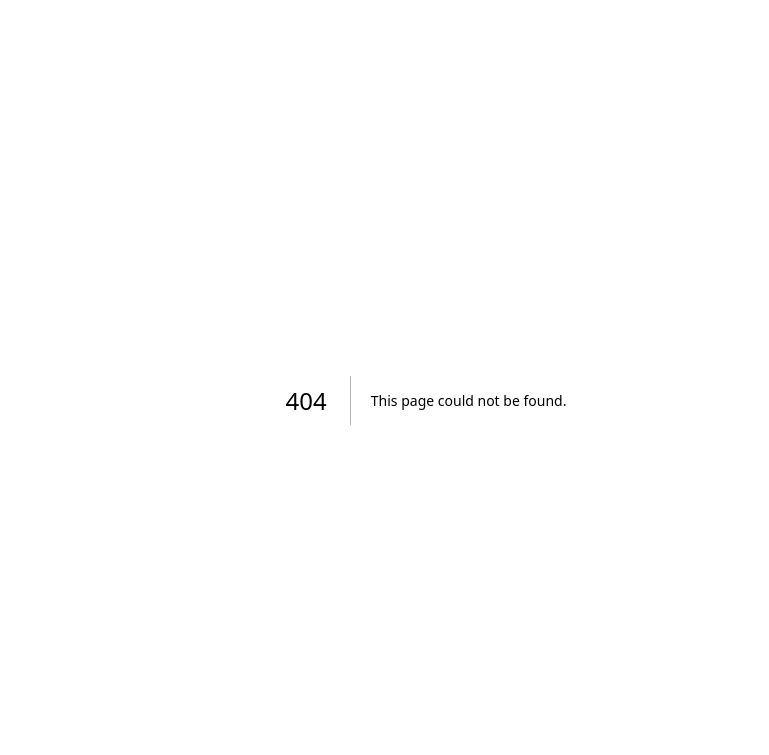
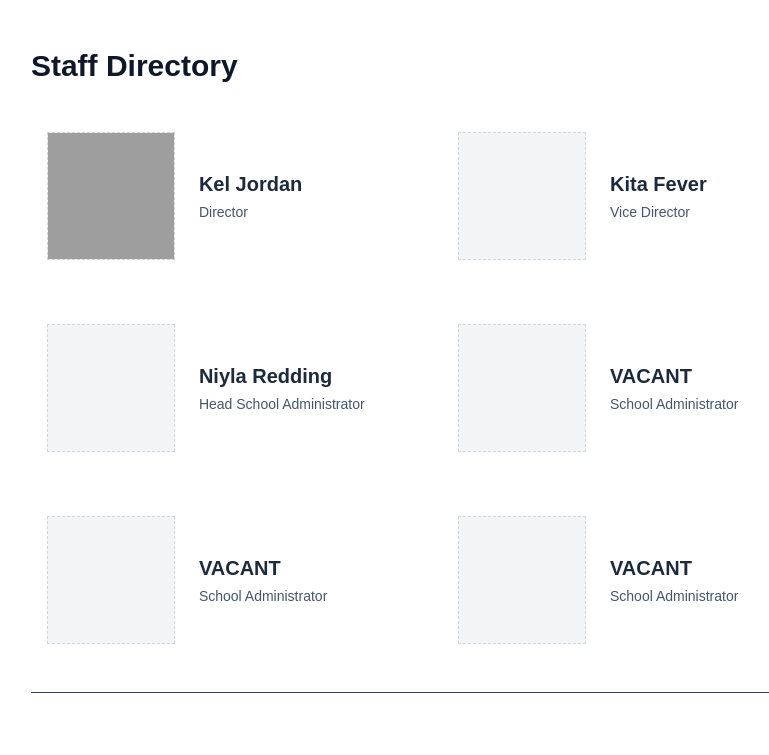
Before and after one commit to GoldenGladesMiddle/golden-glades-portal, a Next.js app: page /staff-directory in a window 1280 px wide. Before the commit this address had no page. Shown: the top 755 px of the page, without its empty margins (214-983 px from the left). Built offline with nearby package versions, Linux system fonts and the light colour scheme; grey boxes are pictures that could not be loaded.

Commit message:
Create Staff Directory page with staff sections

```diff
--- /dev/null
+++ b/app/staff-directory/page.tsx
@@ -0,0 +1,97 @@
+import React from 'react';
+
+interface StaffMember {
+  name: string;
+  role: string;
+  image?: string;
+}
+
+export default function StaffDirectoryPage() {
+  const leadership: StaffMember[] = [
+    { name: 'Kel Jordan', role: 'Director', image: '/avatars/kel.png' },
+    { name: 'Kita Fever', role: 'Vice Director' },
+    { name: 'Niyla Redding', role: 'Head School Administrator' },
+    { name: 'VACANT', role: 'School Administrator' },
+    { name: 'VACANT', role: 'School Administrator' },
+    { name: 'VACANT', role: 'School Administrator' },
+  ];
+
+  const teachers: StaffMember[] = [
+    { name: 'VACANT', role: 'Core Teacher | English' },
+    { name: 'VACANT', role: 'Core Teacher | History' },
+    { name: 'VACANT', role: 'Core Teacher | Science' },
+    { name: 'VACANT', role: 'Elective Teacher | Art' },
+    { name: 'VACANT', role: 'Elective Teacher | Culinary' },
+    { name: 'VACANT', role: 'Elective Teacher | Drama' },
+    { name: 'VACANT', role: 'Elective Teacher | Gym' },
+  ];
+
+  const counselors: StaffMember[] = [
+    { name: 'VACANT', role: 'Guidance Counselor | 5th & 6th' },
+    { name: 'VACANT', role: 'Guidance Counselor | 7th & 8th' },
+    { name: 'VACANT', role: 'Guidance Counselor | SPED' },
+  ];
+
+  const teachingAssistants: StaffMember[] = Array(12).fill({
+    name: 'VACANT',
+    role: 'Teaching Assistant',
+  });
+
+  const nurses: StaffMember[] = Array(4).fill({
+    name: 'VACANT',
+    role: 'Nurse',
+  });
+
+  const officeStaff: StaffMember[] = Array(4).fill({
+    name: 'VACANT',
+    role: 'Office Associate',
+  });
+
+  const securityStaff: StaffMember[] = Array(7).fill({
+    name: 'VACANT',
+    role: 'School Security',
+  });
+
+  const renderSection = (title: string, staffList: StaffMember[]) => (
+    <div className="mb-12">
+      <div className="grid grid-cols-1 md:grid-cols-2 gap-8">
+        {staffList.map((member, index) => (
+          <div key={index} className="flex items-center space-x-6 p-4">
+            <div className="w-32 h-32 bg-gray-100 border border-dashed border-gray-300 flex-shrink-0 flex items-center justify-center overflow-hidden">
+              {member.image ? (
+                <img
+                  src={member.image}
+                  alt={member.name}
+                  className="w-full h-full object-cover"
+                />
+              ) : null}
+            </div>
+            <div>
+              <h3 className="text-xl font-semibold text-slate-800">
+                {member.name}
+              </h3>
+              <p className="text-slate-600 font-medium text-sm mt-1">
+                {member.role}
+              </p>
+            </div>
+          </div>
+        ))}
+      </div>
+      <hr className="my-8 border-t border-slate-700" />
+    </div>
+  );
+
+  return (
+    <main className="max-w-6xl mx-auto px-4 py-12">
+      <h1 className="text-3xl font-bold text-slate-900 mb-8">Staff Directory</h1>
+
+      {renderSection('Leadership', leadership)}
+      {renderSection('Teachers', teachers)}
+      {renderSection('Counselors', counselors)}
+      {renderSection('Teaching Assistants', teachingAssistants)}
+      {renderSection('Nurses', nurses)}
+      {renderSection('Office Staff', officeStaff)}
+      {renderSection('Security', securityStaff)}
+    </main>
+  );
+}
```
